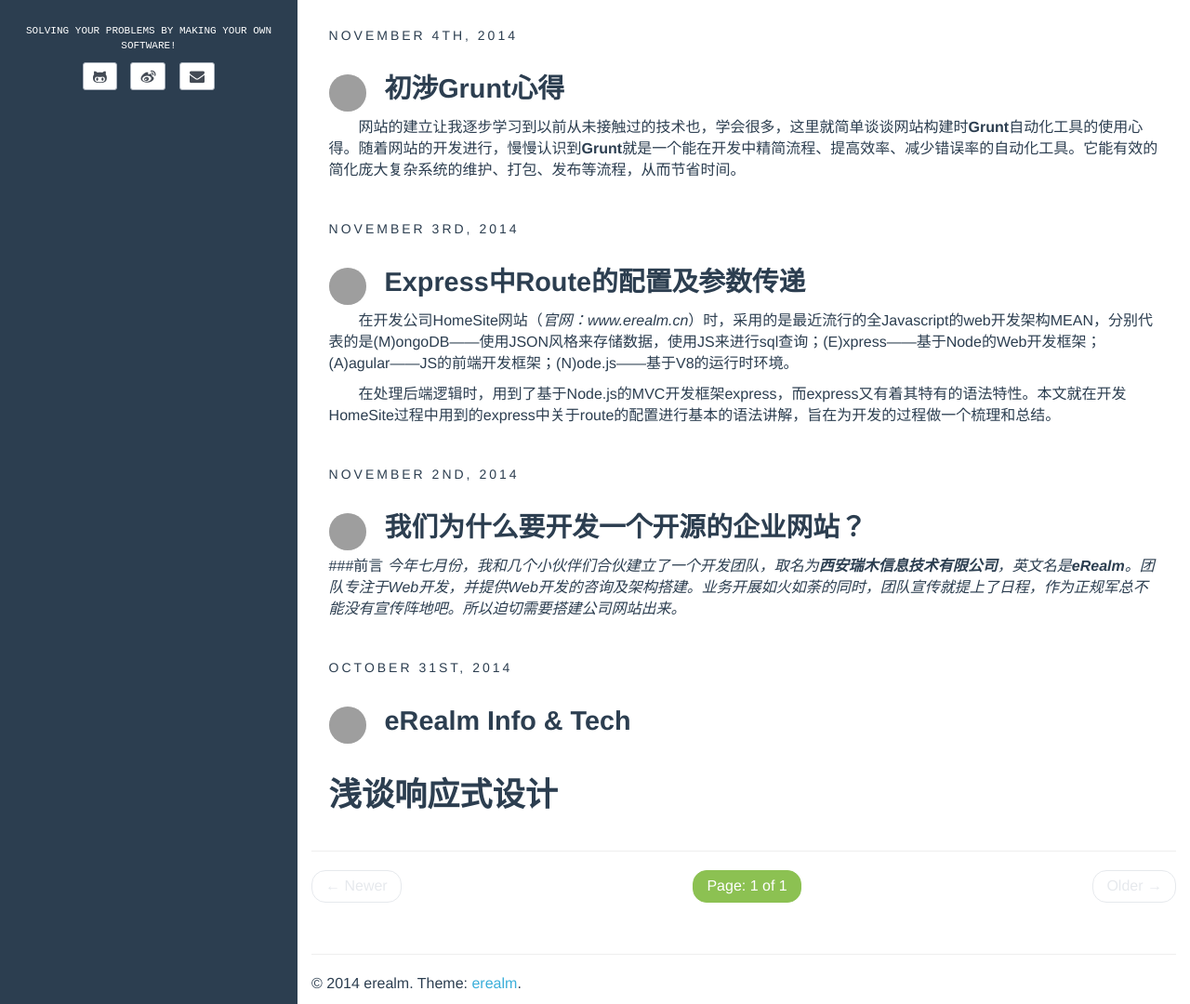
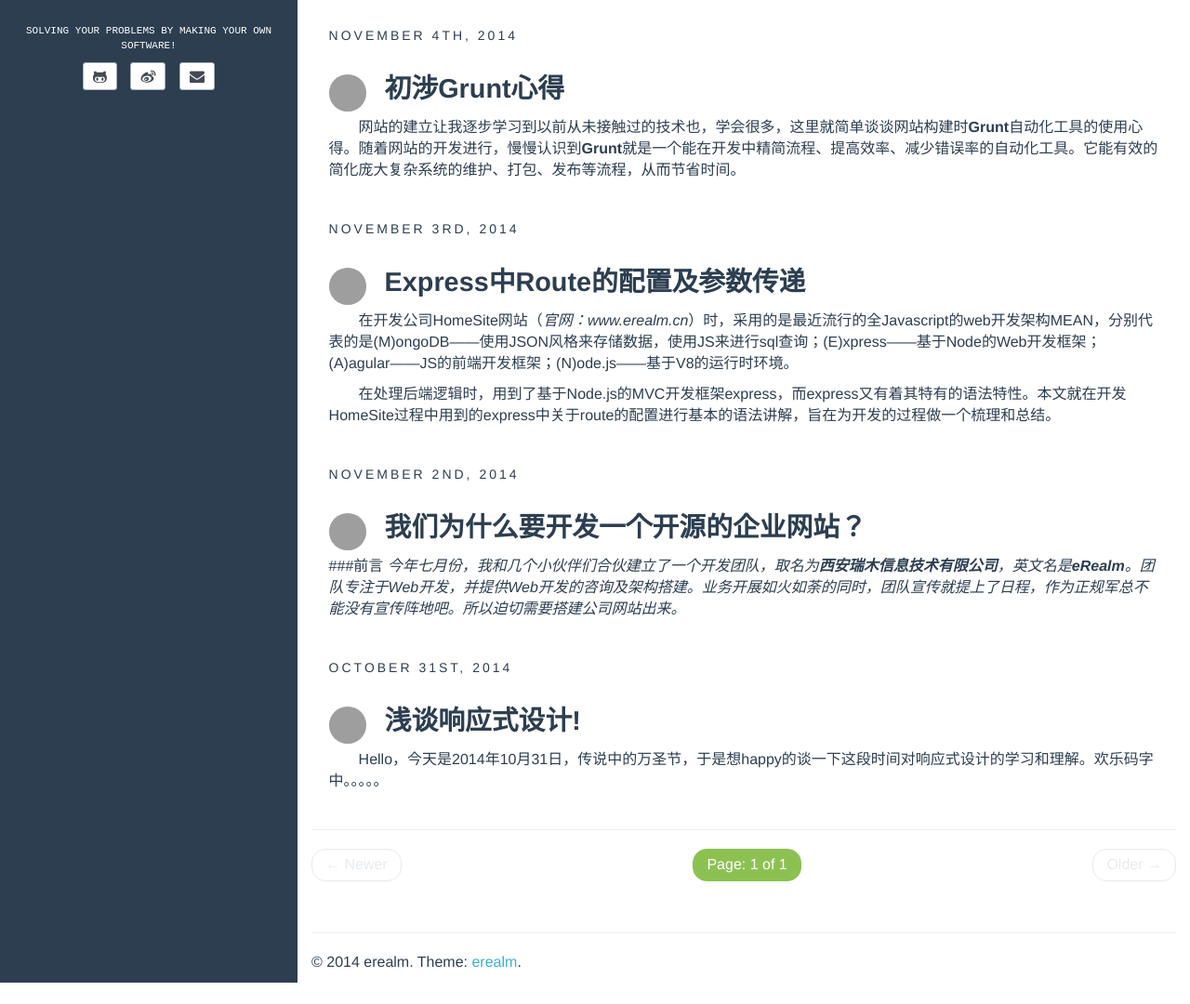
Before and after one commit to be-awake/erealm.github.io, a Jekyll site: the page built from index.html, in a window 1280 px wide and 1362 px high, cut to the strip 282-1362 px from the top of the window. Shown: the whole strip at 93% size. Built offline with Jekyll 4.4.1, drawn with Linux system fonts in a browser that asks for light colours; the list of posts is cut into pages by our own code; some of the changed lines change nothing that is shown; grey boxes are pictures that could not be loaded.

Commit message:
emma second submit

```diff
--- a/_posts/2014-10-31-Let's Talk about Responsive Web Design  at Halloween Night.md
+++ b/_posts/2014-10-31-Let's Talk about Responsive Web Design  at Halloween Night.md
@@ -1,12 +1,10 @@
-# 浅谈响应式设计
-
+---
 layout: post
 title: 浅谈响应式设计!
 author: emma
 categories: [home]
 tags: [web, 开源, 响应式设计，responsive design,web front-end,web 前端]
 fullview: false
-
 ---
   &emsp;&emsp;Hello，今天是2014年10月31日，传说中的万圣节，于是想happy的谈一下这段时间对响应式设计的学习和理解。欢乐码字中。。。。。
 
```
